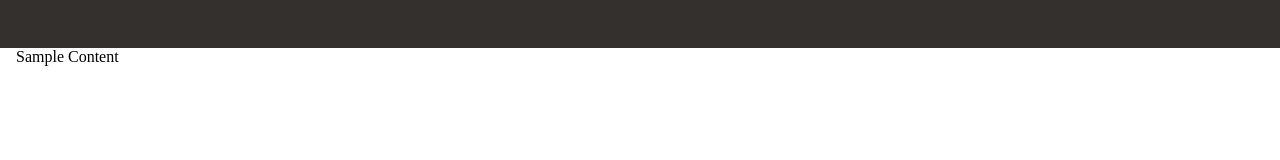
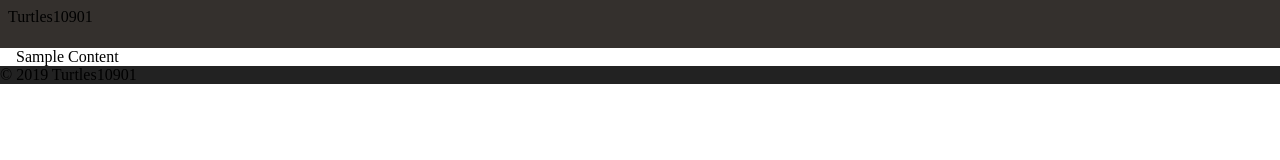
Before and after one commit to Turtles10901/Turtles10901.github.io, a plain HTML site: page index.html in a window 1280 px wide. Drawn offline with Linux system fonts and the light colour scheme.

Commit message:
Update index.html

```diff
--- a/index.html
+++ b/index.html
@@ -4,8 +4,8 @@
   </head>
   <body>
     <header></header>
-    <nav></nav>
+    <nav>Turtles10901</nav>
     <div id="content">Sample Content</div>
-    <footer></footer>
+    <footer>&copy; 2019 Turtles10901</footer>
   </body>
 <html>
```
